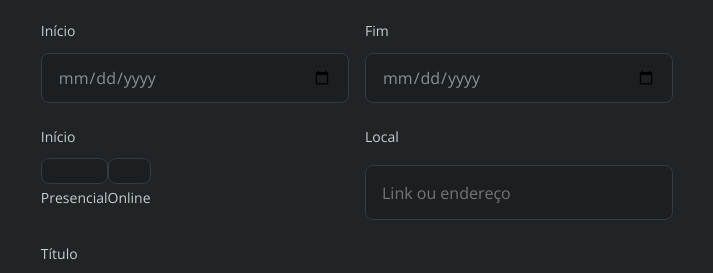
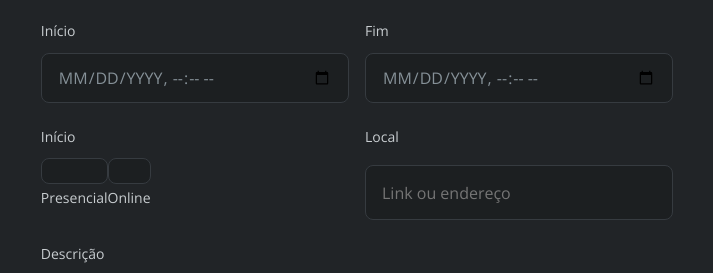
Before and after one commit to Weyne23/formulario-de-convite, a plain HTML site: page index.html in a window 1280 px wide. Shown: the part 314-587 px from the top of the page, 490-1203 px from the left. Drawn offline with nearby package versions, Linux system fonts and the light colour scheme.

Commit message:
improv: ajuste tipo data

```diff
--- a/index.html
+++ b/index.html
@@ -38,12 +38,18 @@
                     <div class="grid grid-coluns-2 gap-16">
                         <div class="input-wrapper grid">
                             <label for="date-begin-event">Início</label>
-                            <input type="date" name="date-begin-event" id="date-begin-event">
+                            <input
+                                type="datetime-local"
+                                name="date-begin-event"
+                                id="date-begin-event">
                         </div>
 
                         <div class="input-wrapper grid">
                             <label for="date-end-event">Fim</label>
-                            <input type="date" name="date-end-event" id="date-end-event">
+                            <input
+                                type="datetime-local"
+                                name="date-end-event"
+                                id="date-end-event">
                         </div>
                     </div>
 
@@ -76,7 +82,7 @@
                     </div>
 
                     <div class="input-wrapper grid">
-                        <label for="description-event">Título</label>
+                        <label for="description-event">Descrição</label>
                         <textarea
                             type="text"
                             name="description-event"
--- a/styles/fields/input.css
+++ b/styles/fields/input.css
@@ -18,3 +18,7 @@ label {
 
     color: var(--color-text-body);
 }
+
+input[type="datetime-local"] {
+    text-transform: uppercase;
+}
```
